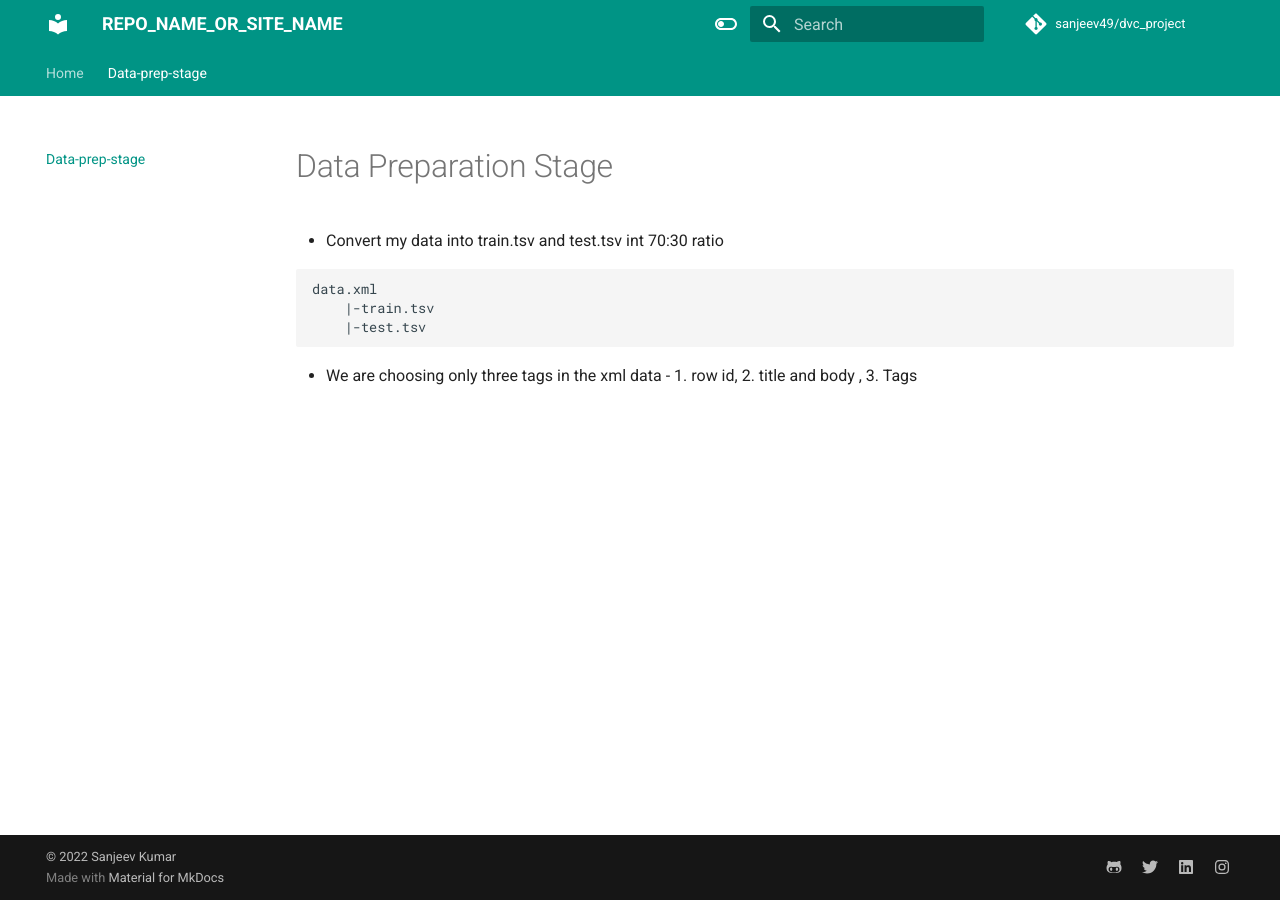
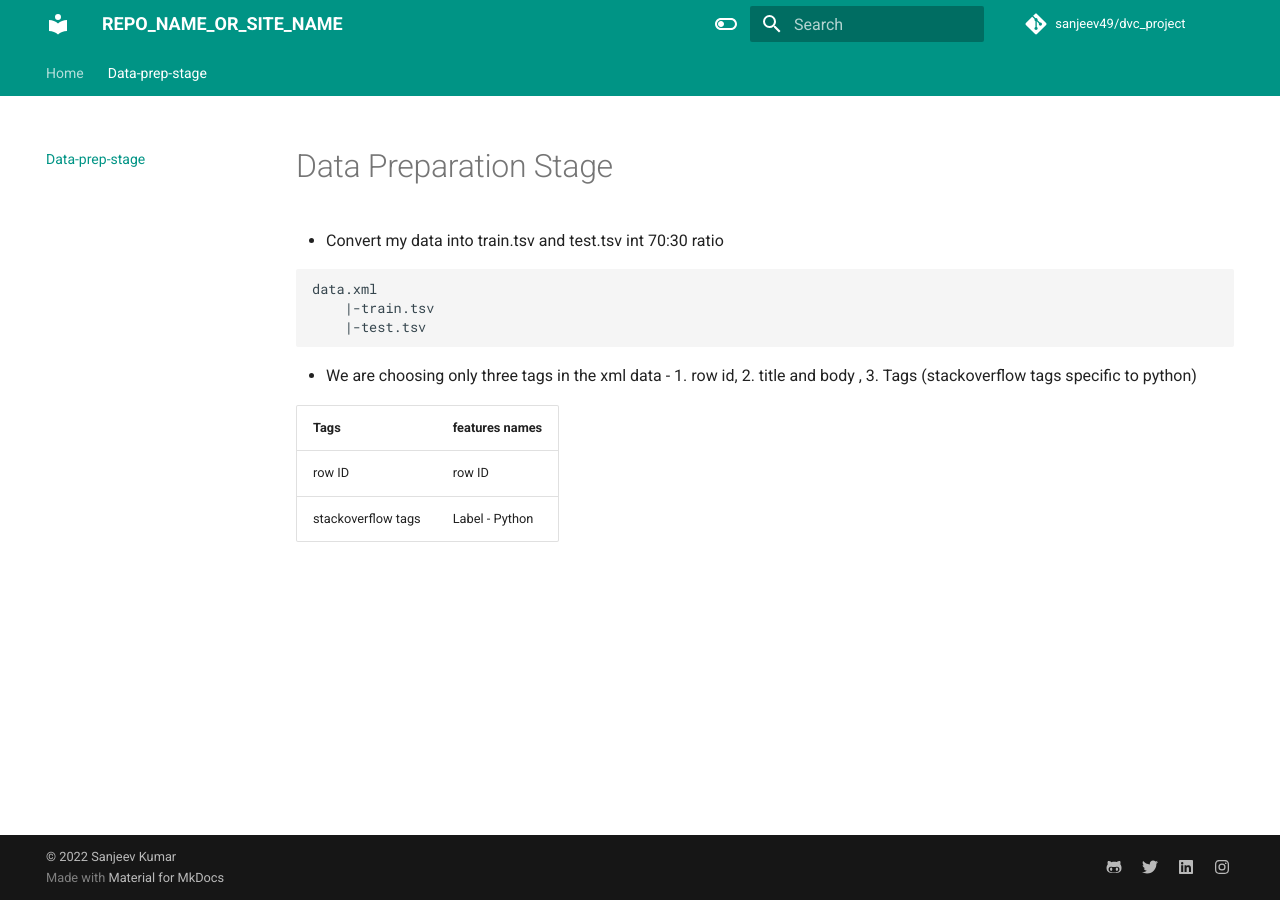
Before and after one commit to sanjeev49/dvc_project, an MkDocs documentation site: the page built from docs/data_prep.md, in a window 1280 px wide. Built offline with MkDocs 1.6.1 and Material for MkDocs 9.7.7, drawn with Linux system fonts in a browser that asks for light colours; comment, search, counter and statistics services are not loaded.

Commit message:
dvc initialize

````diff
--- a/docs/data_prep.md
+++ b/docs/data_prep.md
@@ -9,3 +9,9 @@ data.xml
 ```
 
 - We are choosing only three tags in the xml data - 1. row id, 2. title and body , 3. Tags
+(stackoverflow tags specific to python)
+
+|Tags|features names|
+|-|-|
+|row ID|row ID|
+|stackoverflow tags|Label - Python|
--- a/requirements.txt
+++ b/requirements.txt
@@ -7,5 +7,6 @@ PyYAML
 mkdocs-material
 joblib
 scipy
+sklearn
 ### local packages -
 # -e . # << uncomment this to install from setup.py
````
Also changed, not shown: dvc.yaml (+18 -7 lines), setup.py (line endings or trailing spaces), 6 other files.
